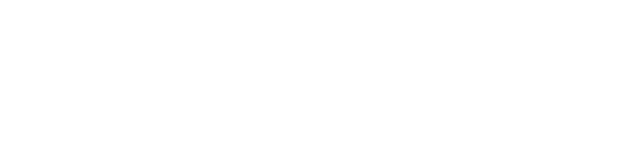
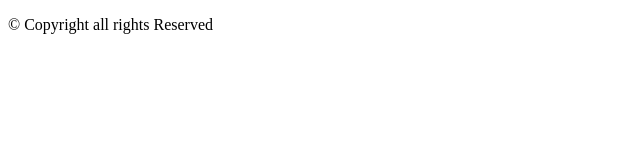
Before and after one commit to X4MU-L/Understanding-Git, a plain HTML site: page index.html in a window 1280 px wide. Shown: the whole page, without its empty margins (0-640 px from the left). Drawn offline with Linux system fonts and the light colour scheme.

Commit message:
[added] footer

```diff
--- a/index.html
+++ b/index.html
@@ -7,6 +7,6 @@
     <title>Document</title>
 </head>
 <body>
-
+    <footer><p>&copy; Copyright all rights Reserved</p></footer>
 </body>
 </html>
```
